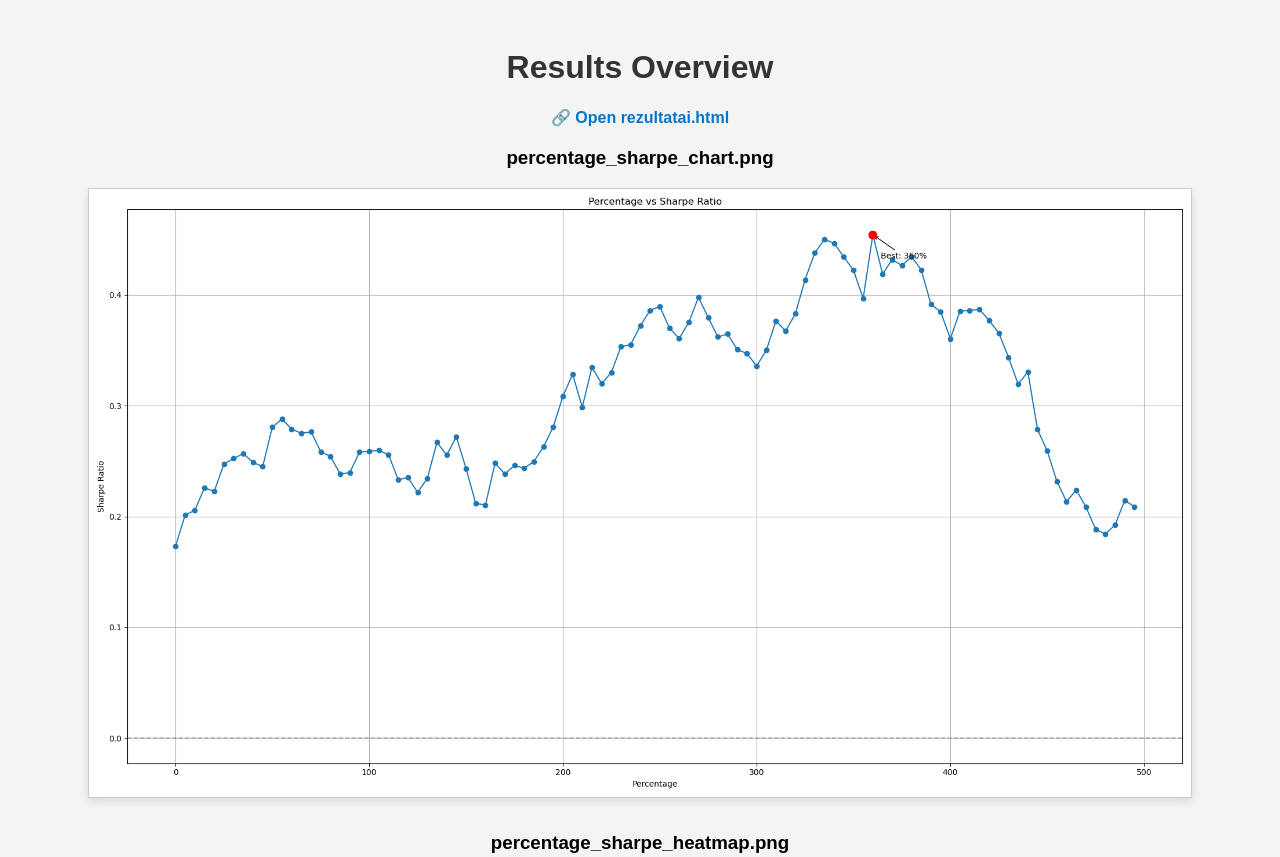
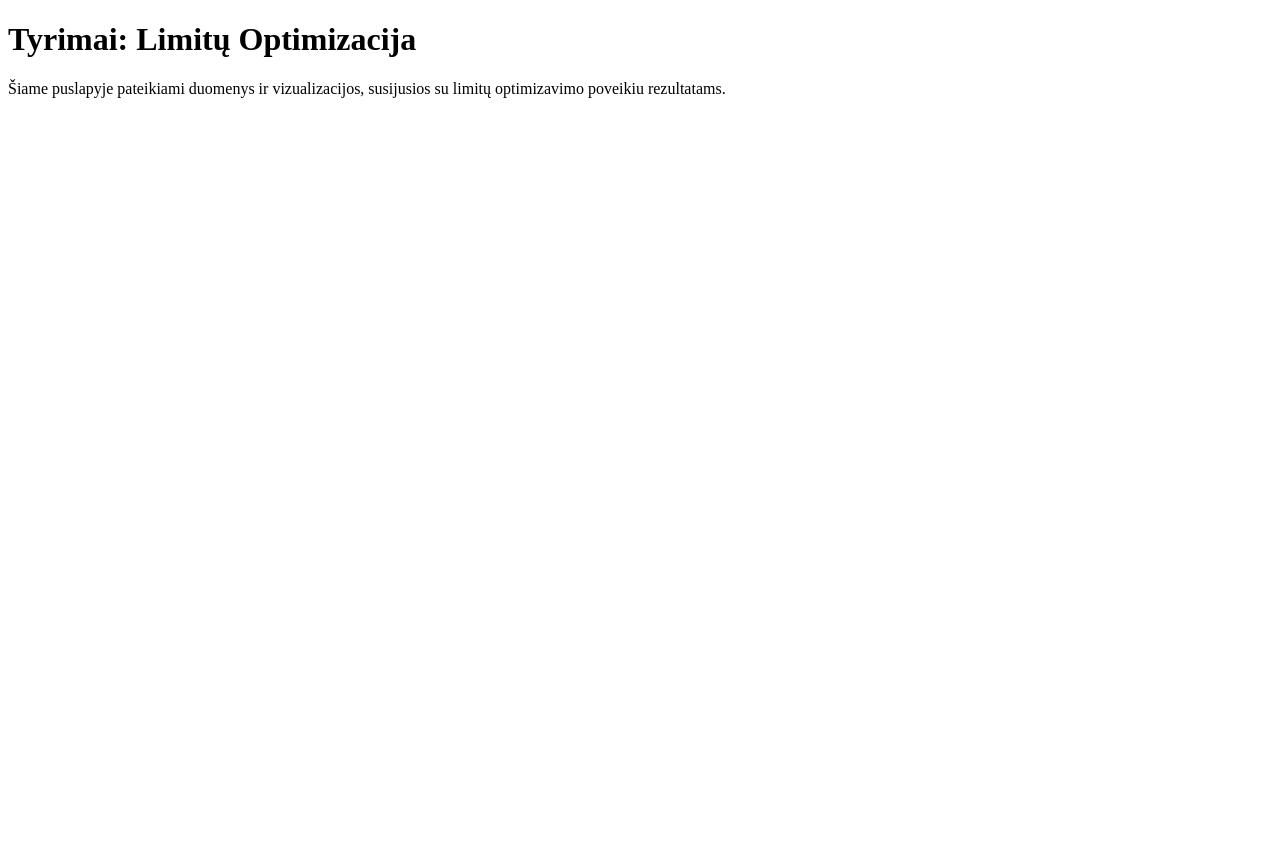
Before and after one commit to linaslaz/tyrimai, a plain HTML site: page index.html in a window 1280 px wide. Shown: the top 857 px of the page. After the commit the page ends 800 px from the top, so only its background shows below. Drawn offline with Linux system fonts and the light colour scheme.

Commit message:
Add files via upload

```diff
--- a/index.html
+++ b/index.html
@@ -1,58 +1,12 @@
 <!DOCTYPE html>
 <html lang="en">
 <head>
-  <meta charset="UTF-8" />
-  <title>Results Overview</title>
-  <style>
-    body {
-      font-family: Arial, sans-serif;
-      background: #f4f4f4;
-      padding: 20px;
-      text-align: center;
-    }
-    h1 {
-      color: #333;
-    }
-    .image-preview {
-      margin: 20px 0;
-    }
-    img {
-      max-width: 90%;
-      height: auto;
-      border: 1px solid #ccc;
-      box-shadow: 0 4px 8px rgba(0, 0, 0, 0.1);
-      margin-bottom: 10px;
-    }
-    a {
-      color: #0077cc;
-      text-decoration: none;
-      font-weight: bold;
-    }
-  </style>
+  <meta charset="UTF-8">
+  <title>Tyrimai – Limitų Optimizacija</title>
+  <meta name="description" content="Šiame dokumente pateikiami tyrimų rezultatai, susiję su limitų optimizavimu ir jų įtaka strategijų veikimui.">
 </head>
 <body>
-  <h1>Results Overview</h1>
-
-  <p><a href="rezultatai.html">🔗 Open rezultatai.html</a></p>
-
-  <div class="image-preview">
-    <h3>percentage_sharpe_chart.png</h3>
-    <img src="percentage_sharpe_chart.png" alt="percentage_sharpe_chart" />
-  </div>
-
-  <div class="image-preview">
-    <h3>percentage_sharpe_heatmap.png</h3>
-    <img src="percentage_sharpe_heatmap.png" alt="percentage_sharpe_heatmap" />
-  </div>
-
-  <div class="image-preview">
-    <h3>trend_charts2020.png</h3>
-    <img src="trend_charts2020.png" alt="trend_charts2020" />
-  </div>
-
-  <div class="image-preview">
-    <h3>trend_charts2025.png</h3>
-    <img src="trend_charts2025.png" alt="trend_charts2025" />
-  </div>
+  <h1>Tyrimai: Limitų Optimizacija</h1>
+  <p>Šiame puslapyje pateikiami duomenys ir vizualizacijos, susijusios su limitų optimizavimo poveikiu rezultatams.</p>
 </body>
 </html>
```
